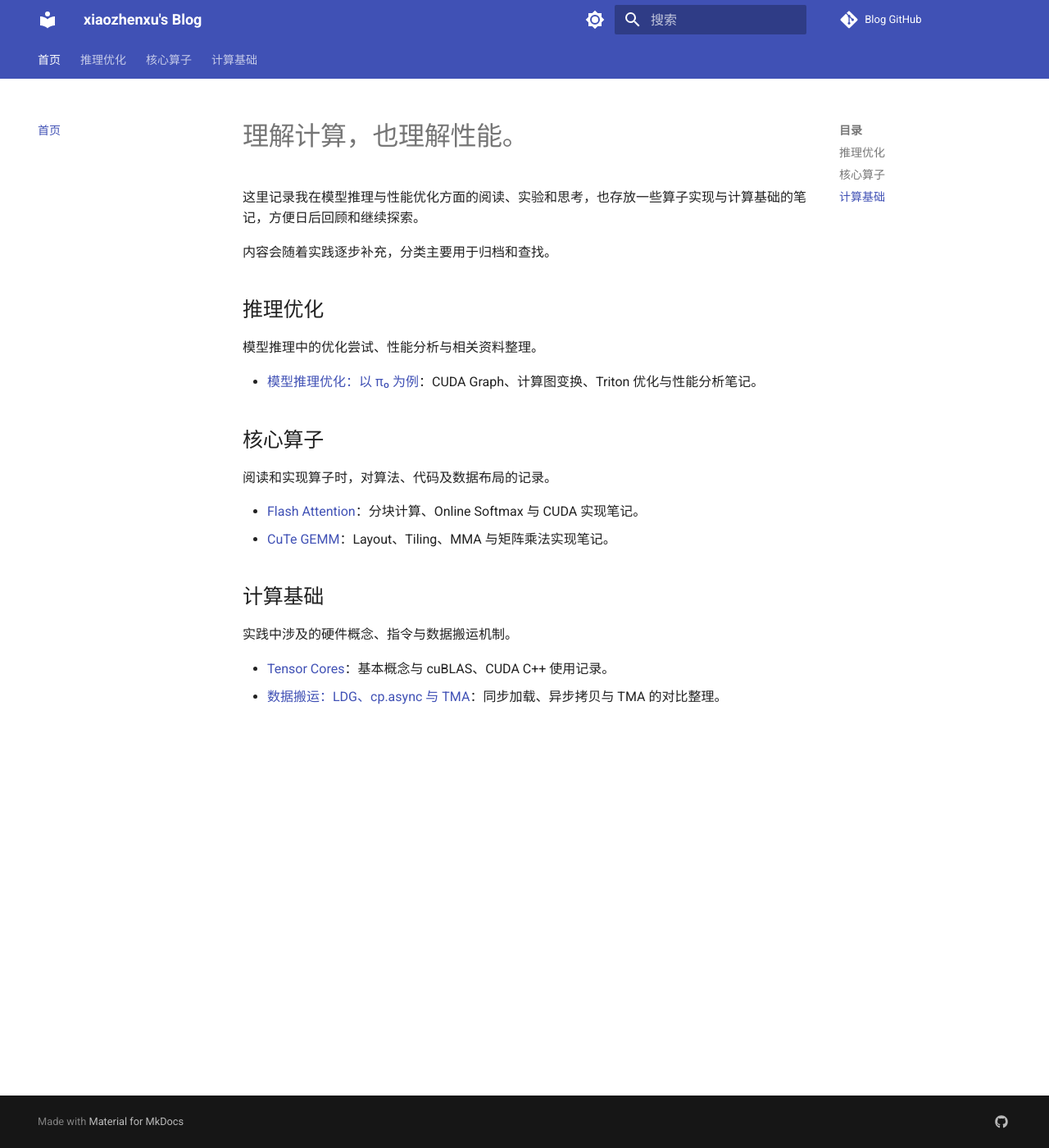
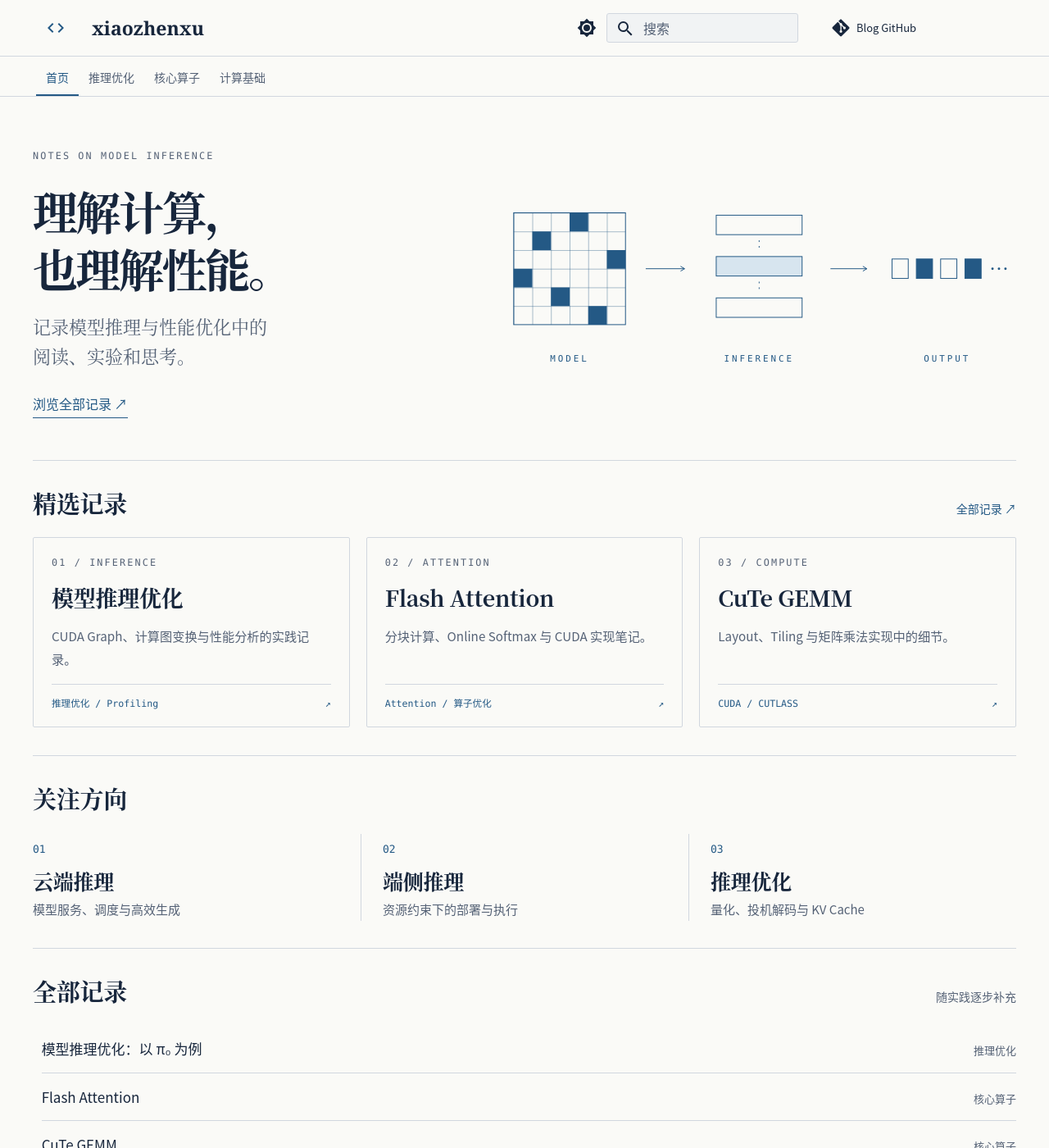
Before and after one commit to xiaozhenxu/blog, an MkDocs documentation site: the page built from docs/index.md, in a window 1280 px wide and 1400 px high. Shown: the whole window at 82% size. Built offline with MkDocs 1.6.1 and Material for MkDocs 9.7.7, drawn with Linux system fonts in a browser that asks for light colours; comment, search, counter and statistics services are not loaded; some of the changed text lies outside the part shown.

Commit message:
feat: redesign blog homepage and article styles

```diff
--- a/docs/index.md
+++ b/docs/index.md
@@ -1,25 +1,91 @@
-# 理解计算，也理解性能。
+---
+template: home.html
+hide:
+  - navigation
+  - toc
+  - footer
+---
 
-这里记录我在模型推理与性能优化方面的阅读、实验和思考，也存放一些算子实现与计算基础的笔记，方便日后回顾和继续探索。
+<div class="home-hero" markdown="1">
+<div class="hero-copy" markdown="1">
+<p class="eyebrow">NOTES ON MODEL INFERENCE</p>
 
-内容会随着实践逐步补充，分类主要用于归档和查找。
+# 理解计算，<br>也理解性能。
 
-## 推理优化
+<p class="hero-description">记录模型推理与性能优化中的<br class="desktop-break">阅读、实验和思考。</p>
 
-模型推理中的优化尝试、性能分析与相关资料整理。
+[浏览全部记录 <span aria-hidden="true">↗</span>](#notes){ .text-link }
+</div>
+<div class="hero-art">
+<svg viewBox="0 0 640 280" role="img" aria-labelledby="inference-title" xmlns="http://www.w3.org/2000/svg">
+<title id="inference-title">从模型到推理，再到输出的抽象示意图</title>
+<defs><pattern id="matrix-grid" width="23" height="23" patternUnits="userSpaceOnUse"><path d="M23 0H0V23" fill="none" stroke="currentColor" stroke-width=".8"/></pattern><marker id="arrow" markerWidth="8" markerHeight="8" refX="6" refY="4" orient="auto"><path d="m1 1 5 3-5 3" fill="none" stroke="currentColor"/></marker></defs>
+<g transform="translate(20 46)" stroke="currentColor"><g class="matrix-fill" stroke="none"><path d="M69 0h23v23H69zM23 23h23v23H23zM115 46h23v23h-23zM0 69h23v23H0zM46 92h23v23H46zM92 115h23v23H92z"/></g><rect width="138" height="138" fill="url(#matrix-grid)" stroke-width="1"/></g>
+<g stroke="currentColor" fill="none" stroke-width="1"><path d="M183 115h48" marker-end="url(#arrow)"/><path d="M411 115h45" marker-end="url(#arrow)"/><rect x="270" y="49" width="106" height="24"/><rect class="processing-fill" x="270" y="100" width="106" height="24"/><rect x="270" y="151" width="106" height="24"/><path stroke-dasharray="2 5" d="M323 80v14m0 37v14"/>
+<rect x="487" y="103" width="20" height="24"/><rect class="matrix-fill" x="517" y="103" width="20" height="24"/><rect x="547" y="103" width="20" height="24"/><rect class="matrix-fill" x="577" y="103" width="20" height="24"/></g>
+<g fill="currentColor"><circle cx="611" cy="115" r="1.5"/><circle cx="619" cy="115" r="1.5"/><circle cx="627" cy="115" r="1.5"/></g>
+<g class="diagram-label" fill="currentColor" text-anchor="middle"><text x="89" y="230">MODEL</text><text x="323" y="230">INFERENCE</text><text x="555" y="230">OUTPUT</text></g>
+</svg>
+</div>
+</div>
 
-- [模型推理优化：以 π₀ 为例](inference/system-optimization/system-optimization.md)：CUDA Graph、计算图变换、Triton 优化与性能分析笔记。
+<div class="section-heading" markdown="1">
+## 精选记录
+[全部记录 ↗](#notes){ .section-link }
+</div>
 
-## 核心算子
+<div class="note-cards" markdown="1">
+<div class="note-card" markdown="1">
+<p class="eyebrow">01 / INFERENCE</p>
 
-阅读和实现算子时，对算法、代码及数据布局的记录。
+### [模型推理优化](inference/system-optimization/system-optimization.md)
 
-- [Flash Attention](operators/flash-attention/flash-attention.md)：分块计算、Online Softmax 与 CUDA 实现笔记。
-- [CuTe GEMM](operators/cute-gemm/cute-gemm.md)：Layout、Tiling、MMA 与矩阵乘法实现笔记。
+CUDA Graph、计算图变换与性能分析的实践记录。
 
-## 计算基础
+<div class="card-meta"><span>推理优化 / Profiling</span><span aria-hidden="true">↗</span></div>
+</div>
+<div class="note-card" markdown="1">
+<p class="eyebrow">02 / ATTENTION</p>
 
-实践中涉及的硬件概念、指令与数据搬运机制。
+### [Flash Attention](operators/flash-attention/flash-attention.md)
 
-- [Tensor Cores](fundamentals/tensor-cores/tensor-cores.md)：基本概念与 cuBLAS、CUDA C++ 使用记录。
-- [数据搬运：LDG、cp.async 与 TMA](fundamentals/gpu-data-transfer/gpu-data-transfer.md)：同步加载、异步拷贝与 TMA 的对比整理。
+分块计算、Online Softmax 与 CUDA 实现笔记。
+
+<div class="card-meta"><span>Attention / 算子优化</span><span aria-hidden="true">↗</span></div>
+</div>
+<div class="note-card" markdown="1">
+<p class="eyebrow">03 / COMPUTE</p>
+
+### [CuTe GEMM](operators/cute-gemm/cute-gemm.md)
+
+Layout、Tiling 与矩阵乘法实现中的细节。
+
+<div class="card-meta"><span>CUDA / CUTLASS</span><span aria-hidden="true">↗</span></div>
+</div>
+</div>
+
+<div class="section-heading" markdown="1">
+## 关注方向
+</div>
+<div class="topic-grid">
+<div><span class="topic-number">01</span><h3>云端推理</h3><p>模型服务、调度与高效生成</p></div>
+<div><span class="topic-number">02</span><h3>端侧推理</h3><p>资源约束下的部署与执行</p></div>
+<div><span class="topic-number">03</span><h3>推理优化</h3><p>量化、投机解码与 KV Cache</p></div>
+</div>
+
+<div class="section-heading" markdown="1">
+## 全部记录 {#notes}
+<span class="section-caption">随实践逐步补充</span>
+</div>
+<div class="archive" markdown="1">
+
+- [模型推理优化：以 π₀ 为例](inference/system-optimization/system-optimization.md) <span>推理优化</span>
+- [Flash Attention](operators/flash-attention/flash-attention.md) <span>核心算子</span>
+- [CuTe GEMM](operators/cute-gemm/cute-gemm.md) <span>核心算子</span>
+- [Tensor Cores](fundamentals/tensor-cores/tensor-cores.md) <span>计算基础</span>
+- [数据搬运：LDG、cp.async 与 TMA](fundamentals/gpu-data-transfer/gpu-data-transfer.md) <span>计算基础</span>
+
+</div>
+<div class="home-about" markdown="1">
+这里存放我在模型推理与性能优化方面的阅读、实验和思考，以及一些算子实现与计算基础的笔记。分类用于归档和查找，方便日后回顾和继续探索。
+</div>
--- a/mkdocs.yml
+++ b/mkdocs.yml
@@ -1,4 +1,4 @@
-site_name: xiaozhenxu's Blog
+site_name: xiaozhenxu
 site_author: xiaozhenxu
 site_url: https://xiaozhenxu.github.io/blog
 repo_url: https://github.com/xiaozhenxu/blog/
@@ -18,19 +18,27 @@ nav:
 
 theme:
   name: material
+  custom_dir: overrides
+  font: false
+  icon:
+    logo: material/code-tags
   language: zh  # 设置为中文界面
   palette:
     - media: "(prefers-color-scheme: light)"
       scheme: default
       toggle:
         icon: material/brightness-7
-        name: 浅色模式
+        name: 切换到深色模式
     - media: "(prefers-color-scheme: dark)"
       scheme: slate
       toggle:
         icon: material/brightness-4
-        name: 深色模式
+        name: 切换到浅色模式
   features:
+    - content.code.copy
+    - navigation.sections
+    - navigation.footer
+    - toc.follow
     - navigation.tabs
     - navigation.top  # 返回顶部按钮
     - search.highlight  # 搜索高亮
@@ -44,6 +52,8 @@ plugins:
 
 # Markdown扩展
 markdown_extensions:
+  - attr_list
+  - md_in_html
   - admonition  # 支持提示框（如“注意”、“警告”）
   - pymdownx.superfences  # 更好的代码块
   - pymdownx.tasklist  # 任务列表
@@ -54,10 +64,15 @@ markdown_extensions:
 extra:
   homepage: /blog/
   social:
-    - icon: /fontawesome/brands/github
+    - icon: fontawesome/brands/github
       link: https://github.com/xiaozhenxu/
       name: GitHub
 
 # math 渲染所需的 JS（使用 MathJax）
 extra_javascript:
   - https://cdnjs.cloudflare.com/ajax/libs/mathjax/2.7.5/MathJax.js?config=TeX-MML-AM_CHTML
+
+extra_css:
+  - assets/stylesheets/custom.css
+
+copyright: xiaozhenxu · 技术笔记
--- /dev/null
+++ b/overrides/home.html
@@ -0,0 +1,8 @@
+{% extends "main.html" %}
+{% block container %}
+<div class="md-content notebook-home" data-md-component="content">
+  <article class="md-content__inner md-typeset">
+    {{ page.content }}
+  </article>
+</div>
+{% endblock %}
```
Also changed, not shown: docs/inference/system-optimization/system-optimization.md (+2 -0 lines), docs/operators/cute-gemm/cute-gemm.md (+14 -14 lines), docs/operators/flash-attention/flash-attention.md (+12 -12 lines), docs/assets/stylesheets/custom.css (added).
